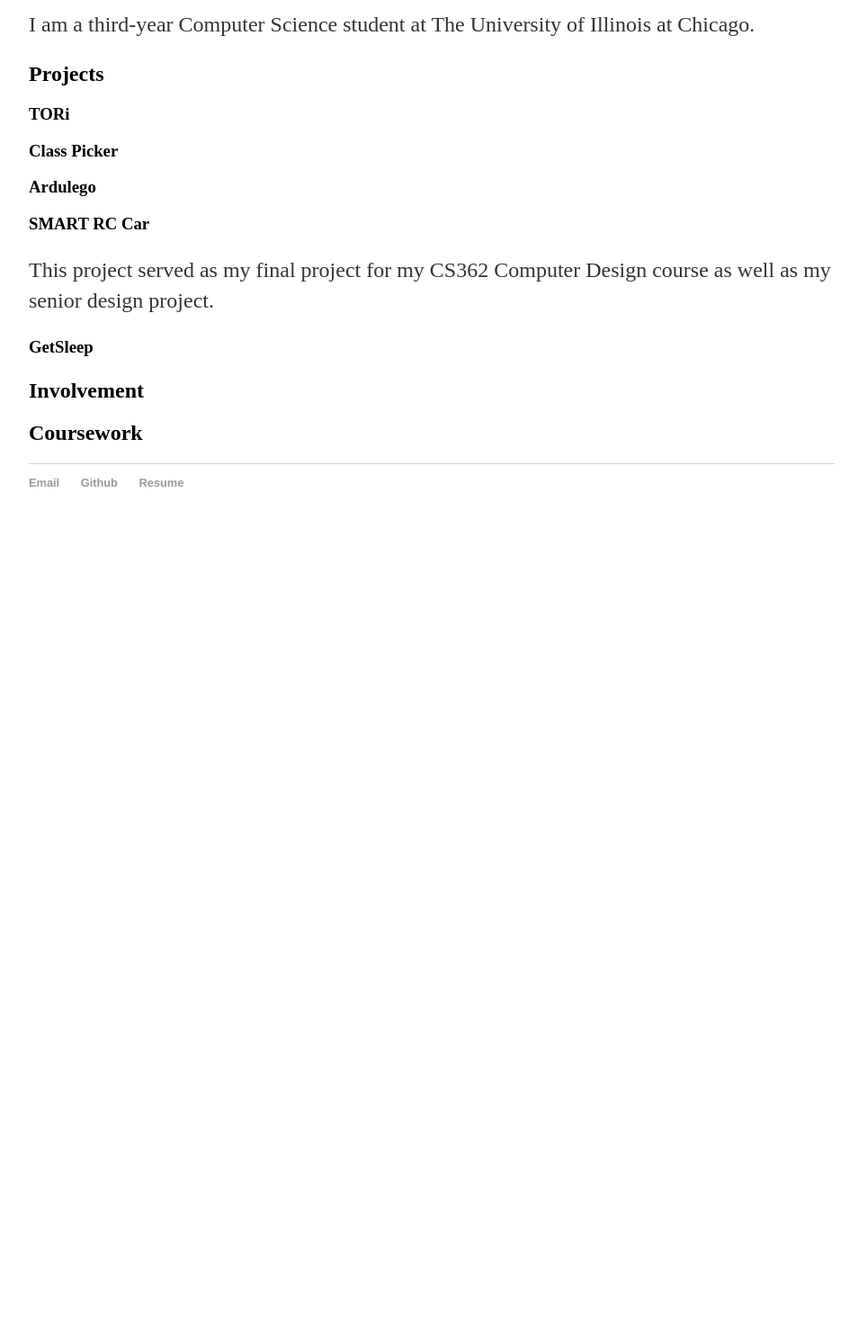
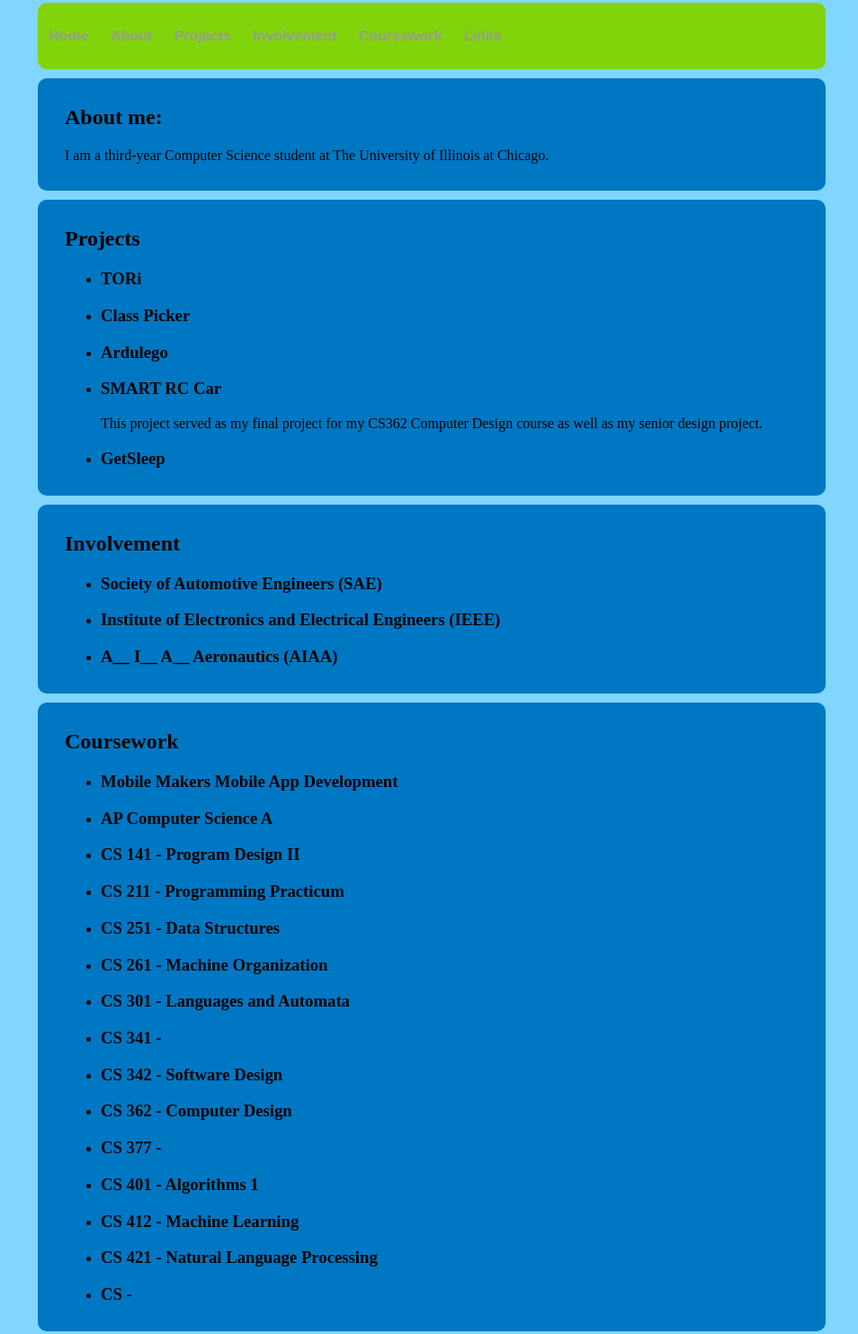
Before and after one commit to dchar18/dchar18.github.io, a plain HTML site: page index.html in a window 1280 px wide. Shown: the part 186-1669 px from the top of the page at 90% size, without its empty margins (160-1114 px from the left). Before the commit the page ends 800 px from the top, so only its background shows below. Drawn offline with Linux system fonts and the light colour scheme.

Commit message:
Added color scheme

```diff
--- a/css/main.css
+++ b/css/main.css
@@ -1,47 +1,72 @@
 body {
-    margin: 60px auto;
+    background-color: #80d6ff;
+    margin: 50px auto;
     width: 70%;
 }
 nav ul, footer ul {
     font-family:'Helvetica', 'Arial', 'Sans-Serif';
-    padding: 0px;
+    padding: 10px;
     list-style: none;
     font-weight: bold;
 }
+
 nav ul li, footer ul li {
     display: inline;
     margin-right: 20px;
 }
+
 a {
     text-decoration: none;
     color: #999;
 }
+
 a:hover {
     text-decoration: underline;
 }
+
 h1 {
     font-size: 3em;
     font-family:'Helvetica', 'Arial', 'Sans-Serif';
 }
+
 p {
-    font-size: 1.5em;
-    line-height: 1.4em;
-    color: #333;
+    font-size: 10;
 }
 footer {
     border-top: 1px solid #d5d5d5;
     font-size: .8em;
 }
 
-ul.posts {
-    margin: 20px auto 40px;
-    font-size: 1.5em;
+.box1 {
+    background-color: #0077c2;
+    border-radius: 10px;
+    padding: 5px;
+    margin: 10px;
 }
 
-ul.posts li {
-    list-style: none;
+
+.box2 {
+    background-color: #0077c2;
+    border-radius: 10px;
+    padding: 5px 5px;
+    margin: 5px;
 }
 
-.project-description {
-    font-size: 10;
+.header {
+    font-family:'Verdana', 'Arial', 'Sans-Serif';
+    text-align: center;
+    border-radius: 10px;
+    background-color: #42a5f5;
+    padding: 5px;
 }
+
+.text {
+    margin: 25px;
+}
+
+.bar {
+    border-radius: 10px;
+    background-color: #81d40a;
+    padding: 2px;
+    margin: 10px;
+}
--- a/index.html
+++ b/index.html
@@ -9,38 +9,170 @@
         <link rel="stylesheet" href="css/main.css">
 	</head>
 	<body>
+        <div class="header">
+            <h1>Hello! I am Damian Charczuk</h1>
+        </div>
+
+        <div class="bar">
             <nav>
                 <ul>
                     <li><a href="/">Home</a></li>
                     <li><a href="/">About</a></li>
                     <li><a href="#projects">Projects</a></li>
+                    <li><a href="#involvement">Involvement</a></li>
+                    <li><a href="#coursework">Coursework</a></li>
                     <li><a href="#footer">Links</a></li>
                 </ul>
             </nav>
-		<div class="container">
-    		<div class="blurb">
-        		<h1>Hello! I am Damian Charczuk</h1>
+        </div>
+
+		<div class="box1">
+            <div class="text">
+                <h2>About me:</h2>
                 <p>I am a third-year Computer Science student at The University of Illinois at Chicago. </p>
             </div>
 		</div>
 
         <div id="projects">
+            <div class="box1">
+                <div class="text">
                     <h2>Projects</h2>
+                    <ul>
+                        <li>
                             <h3>TORi</h3>
+                        </li>
+                    </ul>
+                    <ul>
+                        <li>
                             <h3>Class Picker</h3>
+                        </li>
+                    </ul>
+                    <ul>
+                        <li>
                             <h3>Ardulego</h3>
+                        </li>
+                    </ul>
+                    <ul>
+                        <li>
                             <h3>SMART RC Car</h3>
+                        </li>
                         <p>This project served as my final project for my CS362 Computer Design course as well as my senior design project.</p>
+                    </ul>
+
+                    <ul>
+                        <li>
                             <h3>GetSleep</h3>
-            <p></p>
+                        </li>
+                    </ul>
+                </div>
+            </div>
         </div>
 
-        <div class="container">
+        <div id="involvement">
+            <div class="box1">
+                <div class="text">
                     <h2>Involvement</h2>
+                    <ul>
+                        <li>
+                            <h3>Society of Automotive Engineers (SAE)</h3>
+                        </li>
+                    </ul>
+                    <ul>
+                        <li>
+                            <h3>Institute of Electronics and Electrical Engineers (IEEE)</h3>
+                        </li>
+                    </ul>
+                    <ul>
+                        <li>
+                            <h3>A__ I__ A__ Aeronautics (AIAA) </h3>
+                        </li>
+                    </ul>
+                </div>
+            </div>
         </div>
 
-        <div class="container">
+
+        <div id="coursework">
+            <div class="box1">
+                <div class="text">
                     <h2>Coursework</h2>
+                    <ul>
+                        <li>
+                            <h3>Mobile Makers Mobile App Development</h3>
+                        </li>
+                    </ul>
+                    <ul>
+                        <li>
+                            <h3>AP Computer Science A</h3>
+                        </li>
+                    </ul>
+                    <ul>
+                        <li>
+                            <h3>CS 141 - Program Design II</h3>
+                        </li>
+                    </ul>
+                    <ul>
+                        <li>
+                            <h3>CS 211 - Programming Practicum</h3>
+                        </li>
+                    </ul>
+                    <ul>
+                        <li>
+                            <h3>CS 251 - Data Structures</h3>
+                        </li>
+                    </ul>
+                    <ul>
+                        <li>
+                            <h3>CS 261 - Machine Organization</h3>
+                        </li>
+                    </ul>
+                    <ul>
+                        <li>
+                            <h3>CS 301 - Languages and Automata</h3>
+                        </li>
+                    </ul>
+                    <ul>
+                        <li>
+                            <h3>CS 341 - </h3>
+                        </li>
+                    </ul>
+                    <ul>
+                        <li>
+                            <h3>CS 342 - Software Design</h3>
+                        </li>
+                    </ul>
+                    <ul>
+                        <li>
+                            <h3>CS 362 - Computer Design</h3>
+                        </li>
+                    </ul>
+                    <ul>
+                        <li>
+                            <h3>CS 377 - </h3>
+                        </li>
+                    </ul>
+                    <ul>
+                        <li>
+                            <h3>CS 401 - Algorithms 1</h3>
+                        </li>
+                    </ul>
+                    <ul>
+                        <li>
+                            <h3>CS 412 - Machine Learning</h3>
+                        </li>
+                    </ul>
+                    <ul>
+                        <li>
+                            <h3>CS 421 - Natural Language Processing</h3>
+                        </li>
+                    </ul>
+                    <ul>
+                        <li>
+                            <h3>CS - </h3>
+                        </li>
+                    </ul>
+                </div>
+            </div>
         </div>
 
 		<footer id="footer">
```
Lines whose indentation alone changed are shown as unchanged.
